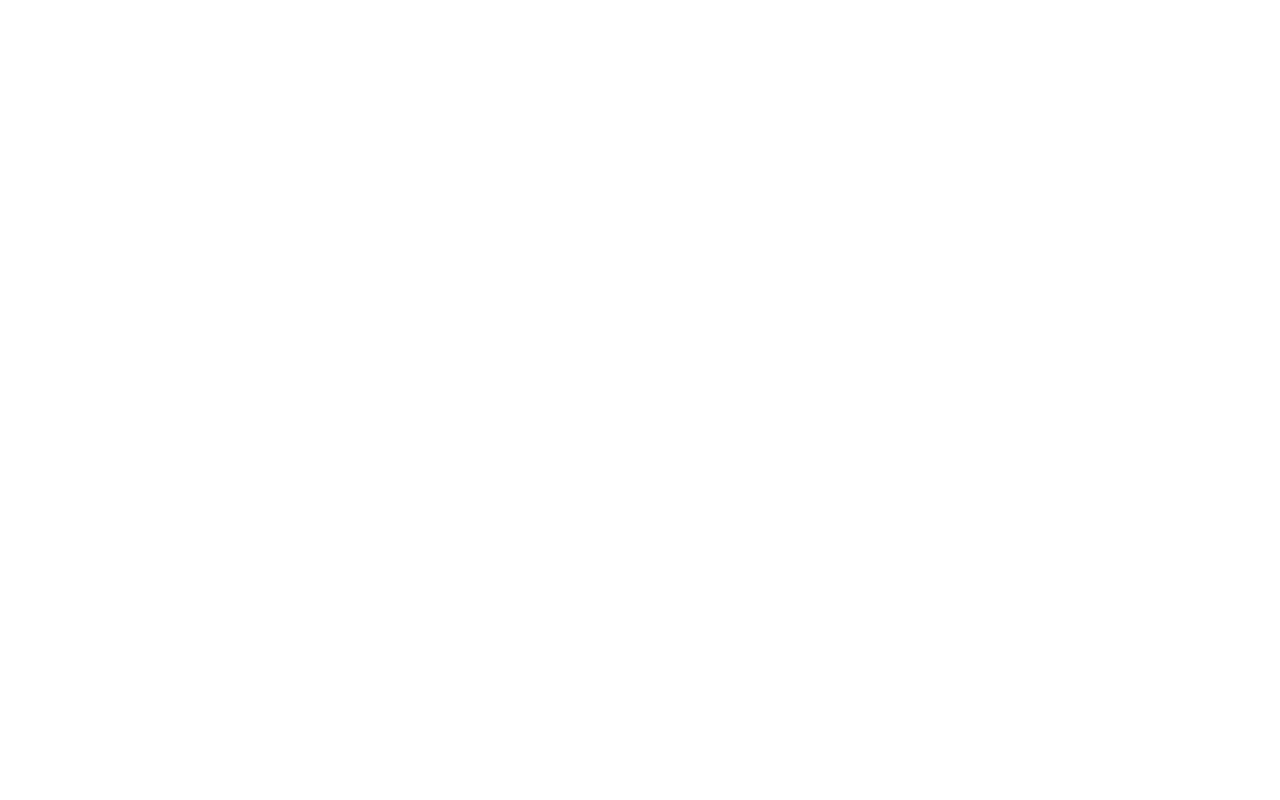
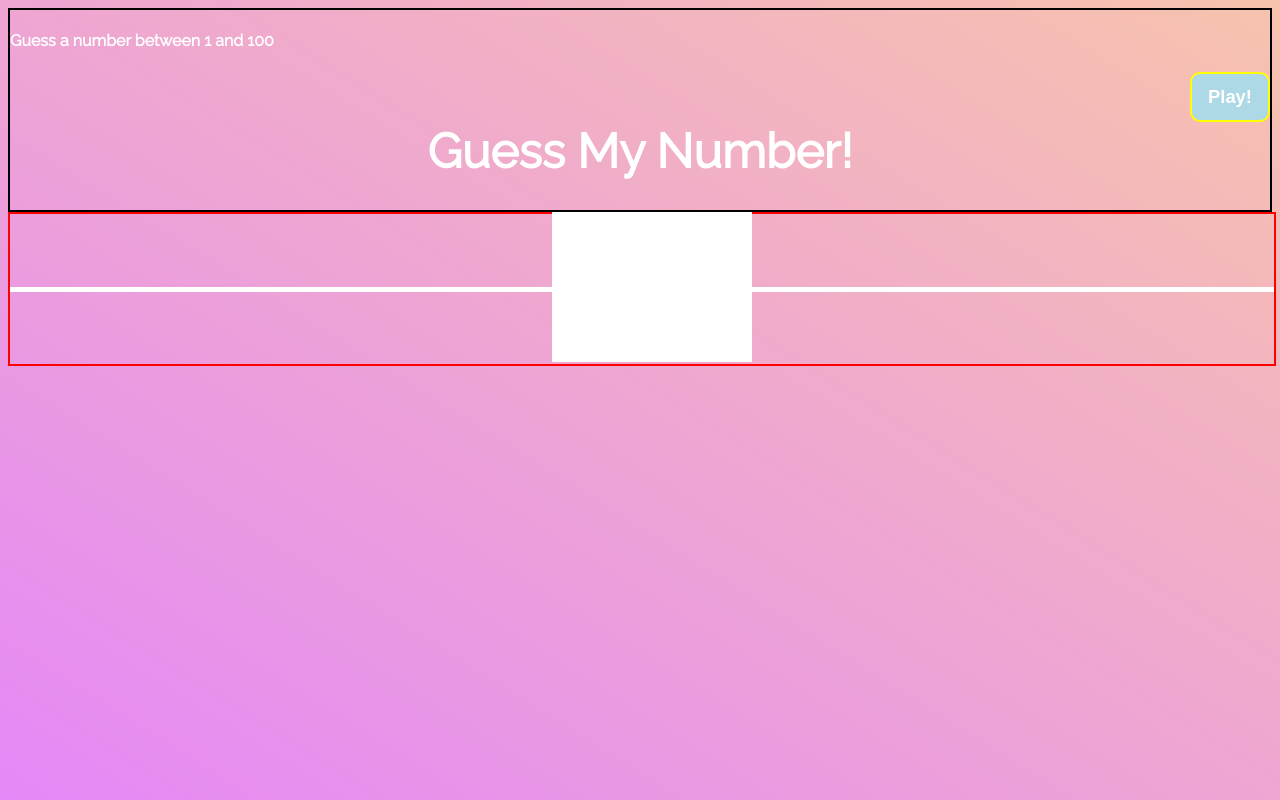
Before and after one commit to tasnimul2/guess_the_number_web_app, a plain HTML site: page index.html in a window 1280 px wide. Drawn offline with Linux system fonts and the light colour scheme.

Commit message:
top portion done

```diff
--- a/index.html
+++ b/index.html
@@ -3,9 +3,32 @@
 <head>
     <meta charset="UTF-8">
     <meta name="viewport" content="width=device-width, initial-scale=1.0">
-    <title>Document</title>
+    <link rel="preconnect" href="https://fonts.gstatic.com">
+    <link href="https://fonts.googleapis.com/css2?family=Raleway&display=swap" rel="stylesheet">
+    <link href="style.css" rel="stylesheet">
+    <title>Guess the Number</title>
 </head>
 <body>
+    <div id="heading-div">
+        <h4> Guess a number between 1 and 100 </h4>
+        <button id="play-button"> Play!</button>
+        <br>
+        <center><h1 class="title-size"> Guess My Number!</h1></center>
+
+    </div>
+
+    <div id="main-display-container">
+
+        <div class="horizontal-line-div">
+            <hr class="horizontal-line">
+        </div>
+        <div id="display-box">
+
+        </div>
+
+
+    </div>
+
 
 </body>
 </html>
--- a/style.css
+++ b/style.css
@@ -0,0 +1,59 @@
+
+html{
+    margin:0;
+    height:100%;
+}
+body{
+
+    font-family: 'Raleway', sans-serif;
+    background: linear-gradient(to right top,#e588f7, #f7c3ad);
+    color: white;
+}
+#heading-div{
+    height: 200px;
+    border: 2px solid black;
+}
+#play-button{
+    background-color: lightblue;
+    border: 2px solid yellow;
+    border-radius: 10px;
+    height: 25%;
+    width: 80px;
+    font-weight: bolder;
+    font-size: 115%;
+    text-align: center;
+    color: white;
+    float: right;
+}
+.title-size{
+    font-size: 300%;
+}
+#main-display-container{
+    height: 150px;
+    position: relative;
+}
+.horizontal-line-div{
+
+    border: 2px solid red;
+    display: flex;
+    float: left;
+    width: 100%;
+    height: 100%;
+    align-items: center;
+}
+
+.horizontal-line{
+    height:5px;
+    background-color: white;
+    border: none;
+    width: 100%;
+
+}
+#display-box{
+    position: absolute;
+    float: left;
+    width:200px;
+    height: 100%;
+    background-color: white;
+    margin-left: 43%;
+}
```
Also changed, not shown: script.js (+35 -0 lines).
